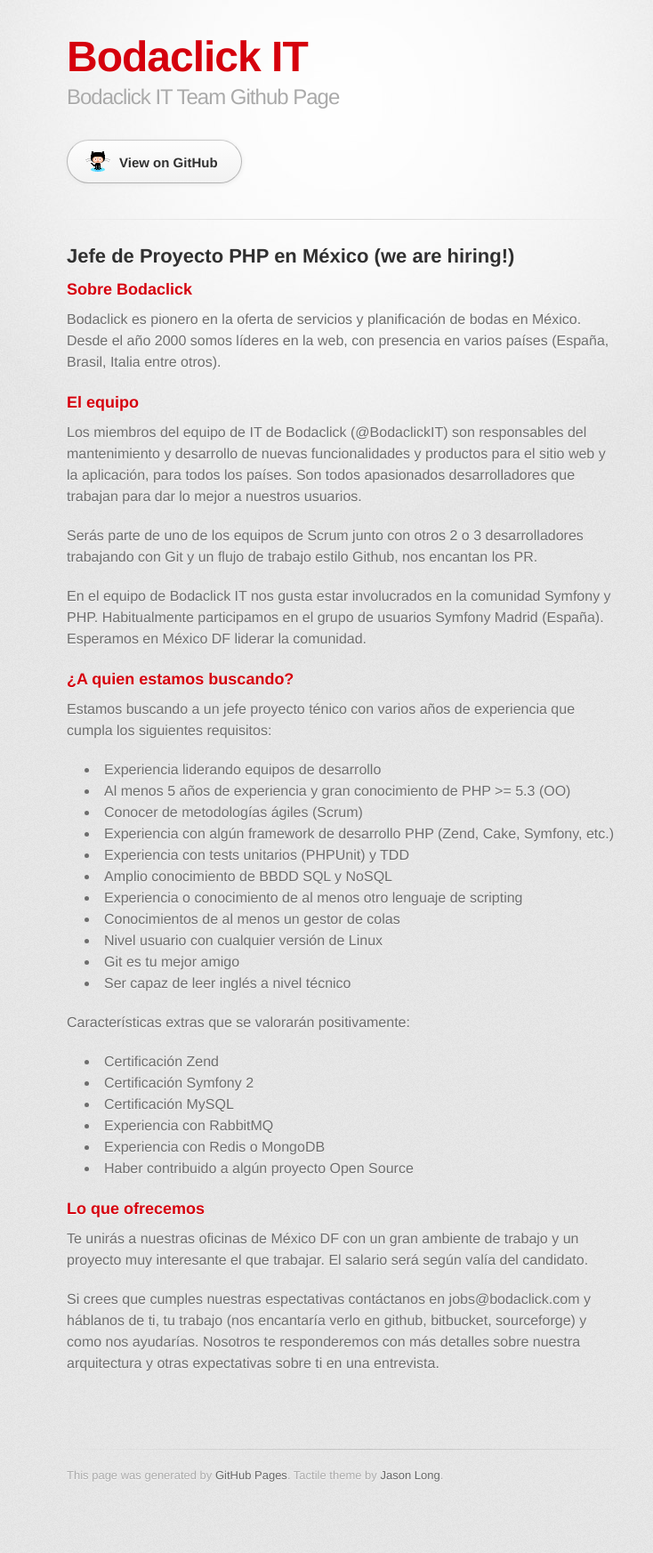
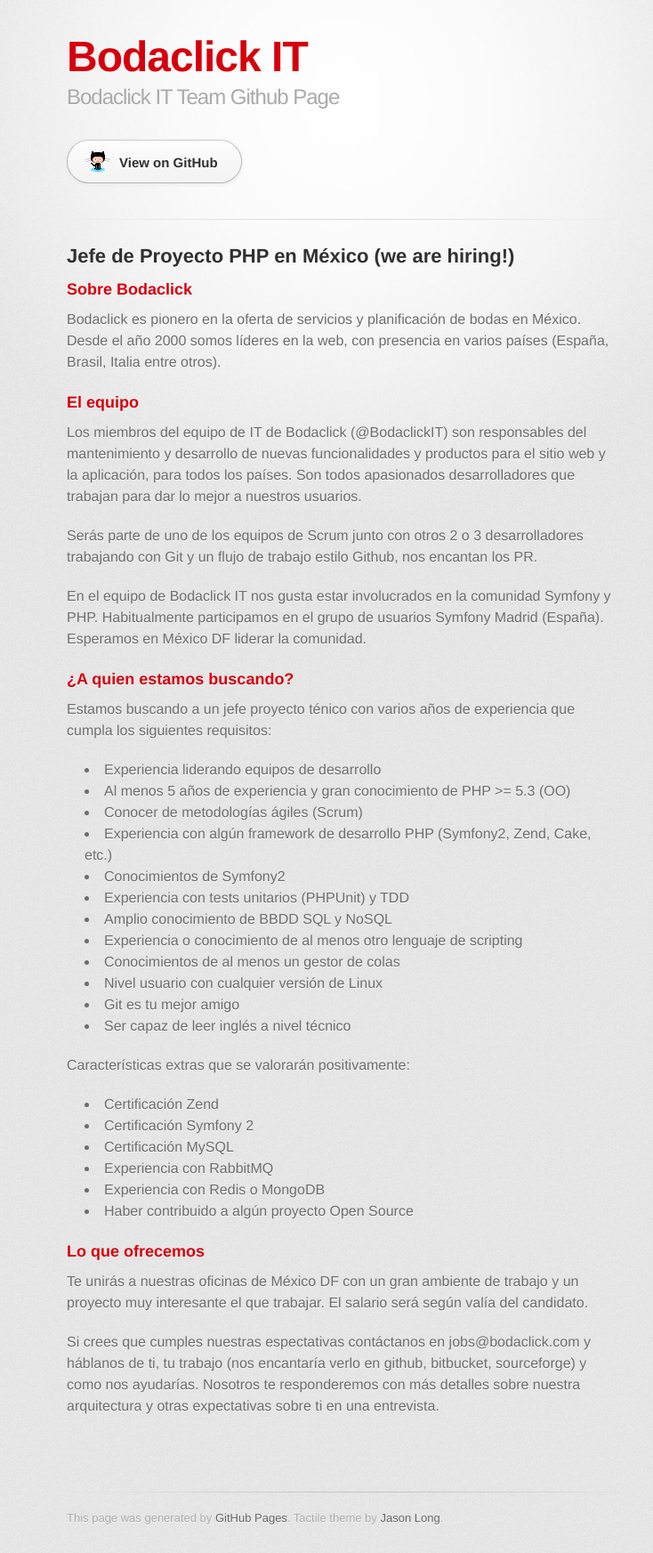
Before and after one commit to Bodaclick/bodaclick.github.com, a Jekyll site: the page built from _posts/2014-03-17-Jefe-de-proyecto-PHP-Mexico-DF.html, in a window 1280 px wide. Shown: the whole page at 89% size, without its empty margins (255-989 px from the left). Built offline with Jekyll 4.4.1, drawn with Linux system fonts in a browser that asks for light colours; some web fonts are replaced; Markdown is read by kramdown in place of the engine named in the settings; before the commit the page ends 1697 px from its top, so only the background shows below that.

Commit message:
Update 2014-03-17-Jefe-de-proyecto-PHP-Mexico-DF.html

```diff
--- a/_posts/2014-03-17-Jefe-de-proyecto-PHP-Mexico-DF.html
+++ b/_posts/2014-03-17-Jefe-de-proyecto-PHP-Mexico-DF.html
@@ -20,7 +20,8 @@
 <li>Experiencia liderando equipos de desarrollo</li>
 <li>Al menos 5 años de experiencia y gran conocimiento de PHP >= 5.3 (OO)</li>
 <li>Conocer de metodologías ágiles (Scrum)</li>
-<li>Experiencia con algún framework de desarrollo PHP (Zend, Cake, Symfony, etc.)</li>
+<li>Experiencia con algún framework de desarrollo PHP (Symfony2, Zend, Cake, etc.)</li>
+<li>Conocimientos de Symfony2</li>
 <li>Experiencia con tests unitarios (PHPUnit) y TDD</li>
 <li>Amplio conocimiento de BBDD SQL y NoSQL</li>
 <li>Experiencia o conocimiento de al menos otro lenguaje de scripting</li>
```
